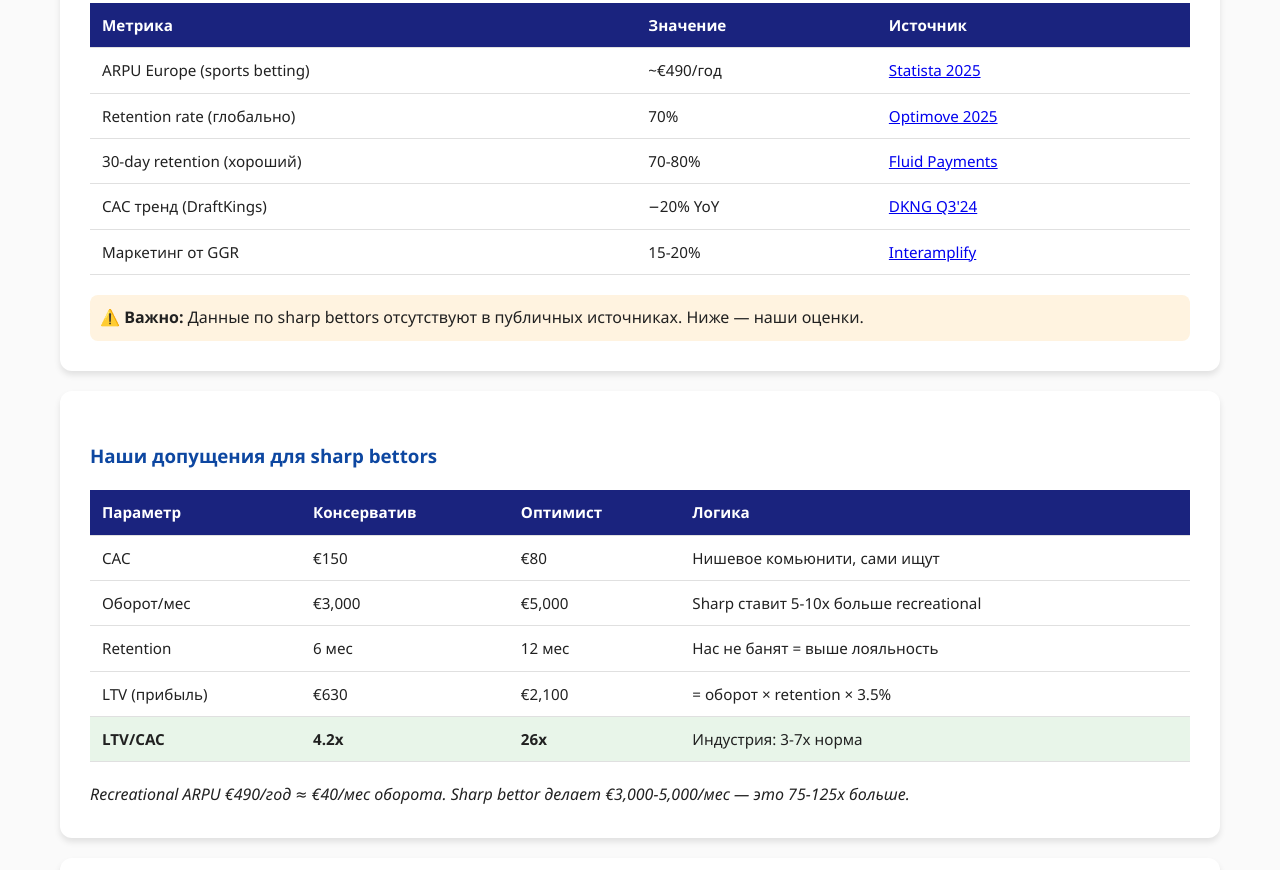
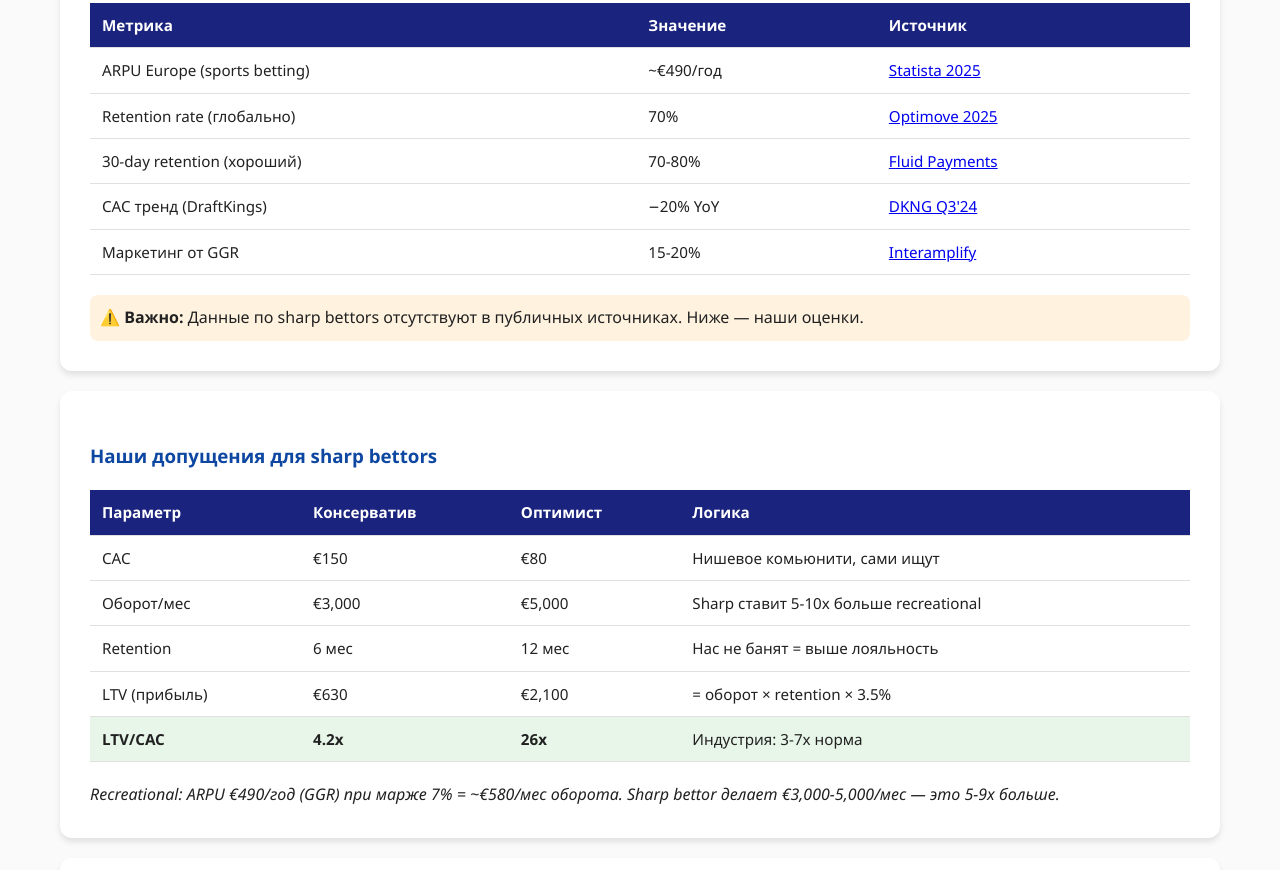
Before and after one commit to DoroninDobroCorp/euro_bookmaker_presentation, a plain HTML site: page index.html in a window 1280 px wide. Shown: the part 11130-12000 px from the top of the page. Drawn offline with Linux system fonts and the light colour scheme.

Commit message:
Fix ARPU interpretation: €490/yr is GGR not turnover
ARPU €490/yr at 7% margin = €580/mo turnover (not €40)
Sharp bettors do 5-9x more (not 75-125x)

All other math verified:
- LTV: €630-2,100 ✓
- LTV/CAC: 4.2x-26x ✓
- Marketing €500K: €4,200 ✓
- Profit €500K: €3,300 ✓
- Profit €1M: €16,600 ✓
- Payback: 7-36 months ✓

```diff
--- a/index.html
+++ b/index.html
@@ -599,7 +599,7 @@
                     <tr><td>LTV (прибыль)</td><td>€630</td><td>€2,100</td><td>= оборот × retention × 3.5%</td></tr>
                     <tr class="highlight"><td><strong>LTV/CAC</strong></td><td><strong>4.2x</strong></td><td><strong>26x</strong></td><td>Индустрия: 3-7x норма</td></tr>
                 </table>
-                <p><em>Recreational ARPU €490/год ≈ €40/мес оборота. Sharp bettor делает €3,000-5,000/мес — это 75-125x больше.</em></p>
+                <p><em>Recreational: ARPU €490/год (GGR) при марже 7% = ~€580/мес оборота. Sharp bettor делает €3,000-5,000/мес — это 5-9x больше.</em></p>
             </div>
 
             <div class="card">
```
